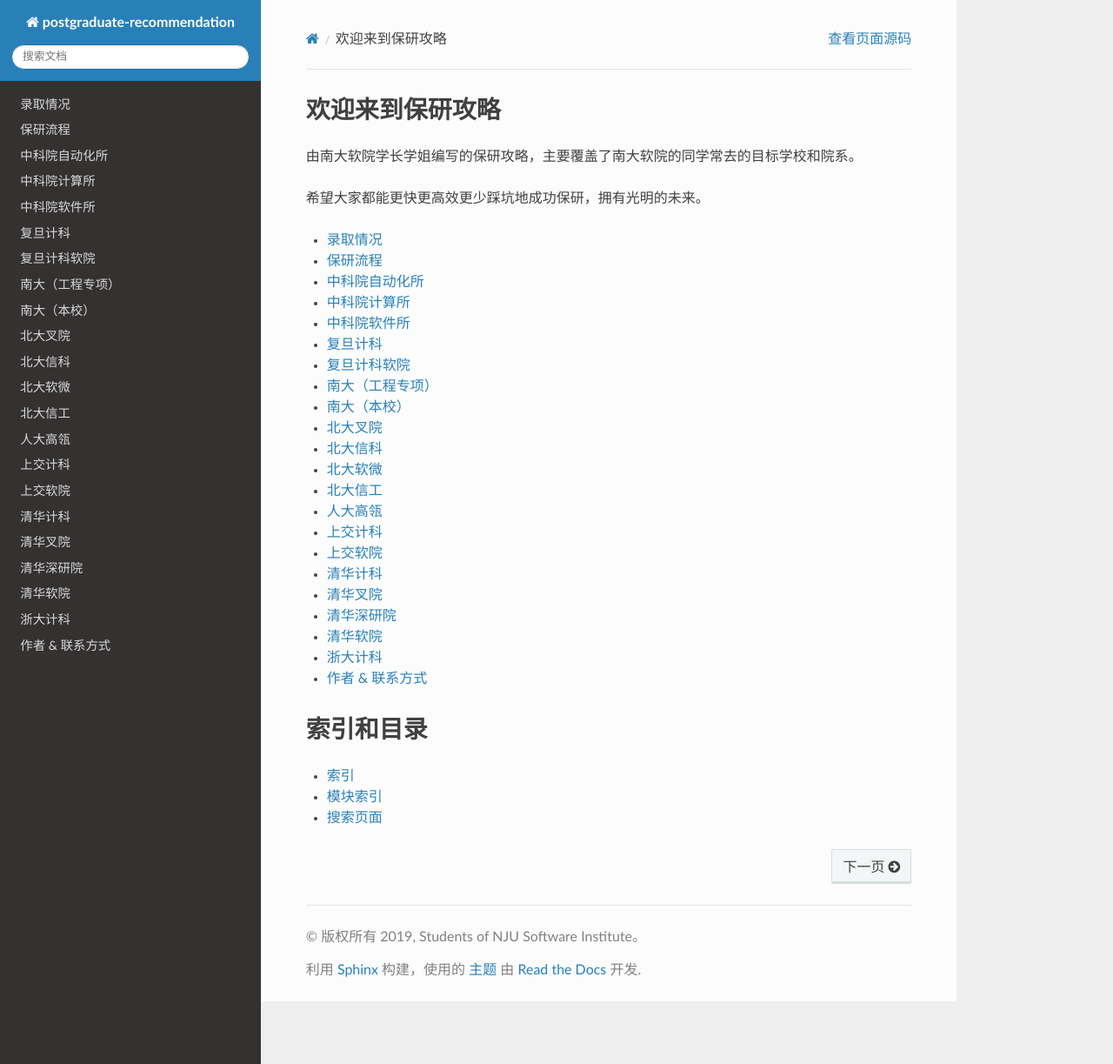
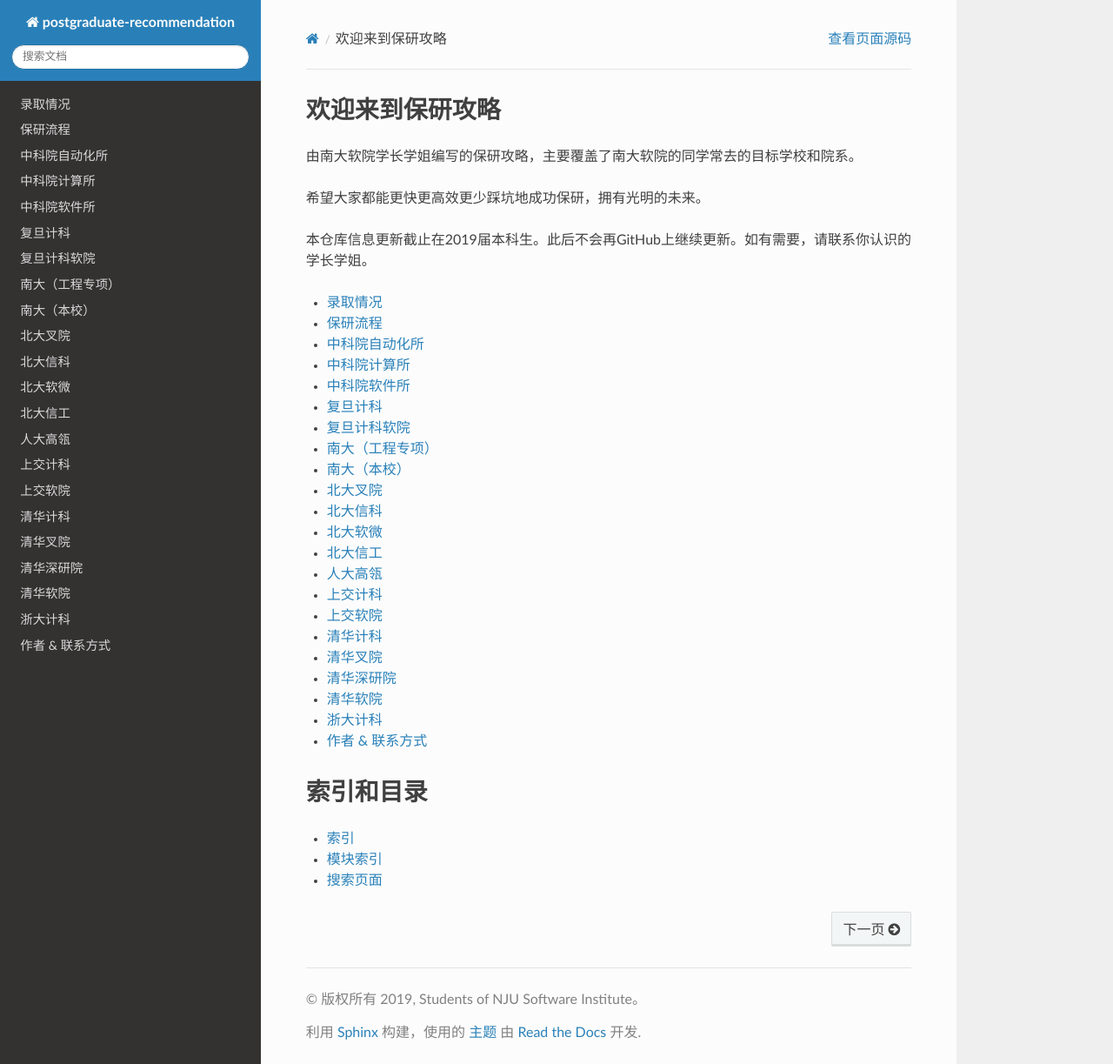
Before and after one commit to NJU-SE-15-share-review/postgraduate-recommendation, a Sphinx documentation site: the page built from source/index.rst, in a window 1280 px wide and 1223 px high. Shown: the whole window at 87% size. Built offline with Sphinx 7.4.7 and the Read the Docs theme 2.0.0, drawn with Linux system fonts in a browser that asks for light colours.

Commit message:
warning: deprecated

```diff
--- a/source/index.rst
+++ b/source/index.rst
@@ -9,6 +9,8 @@
 由南大软院学长学姐编写的保研攻略，主要覆盖了南大软院的同学常去的目标学校和院系。
 
 希望大家都能更快更高效更少踩坑地成功保研，拥有光明的未来。
+
+本仓库信息更新截止在2019届本科生。此后不会再GitHub上继续更新。如有需要，请联系你认识的学长学姐。
 
 .. toctree::
    :maxdepth: 1
```
Also changed, not shown: README.md (+2 -0 lines).
